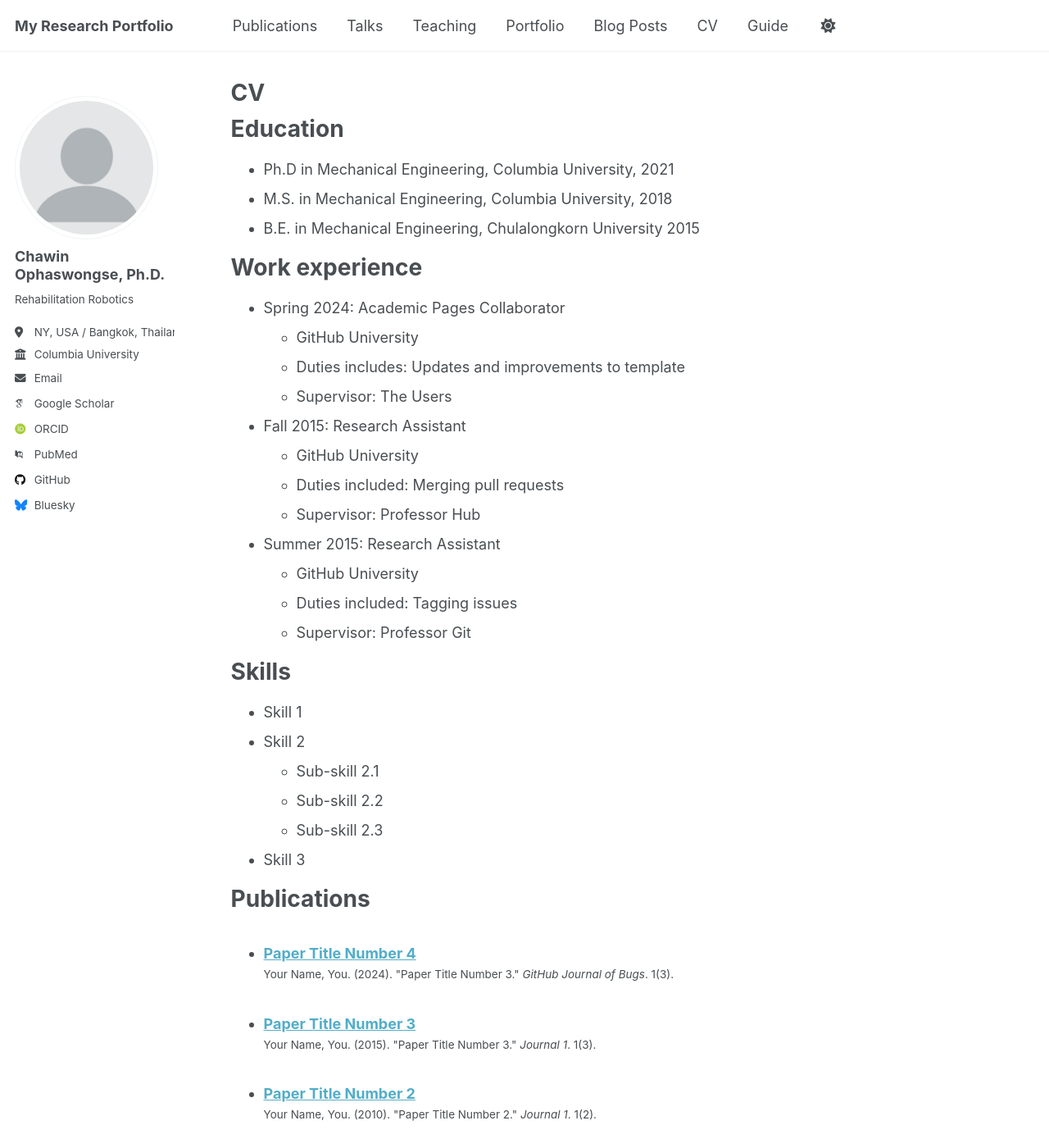
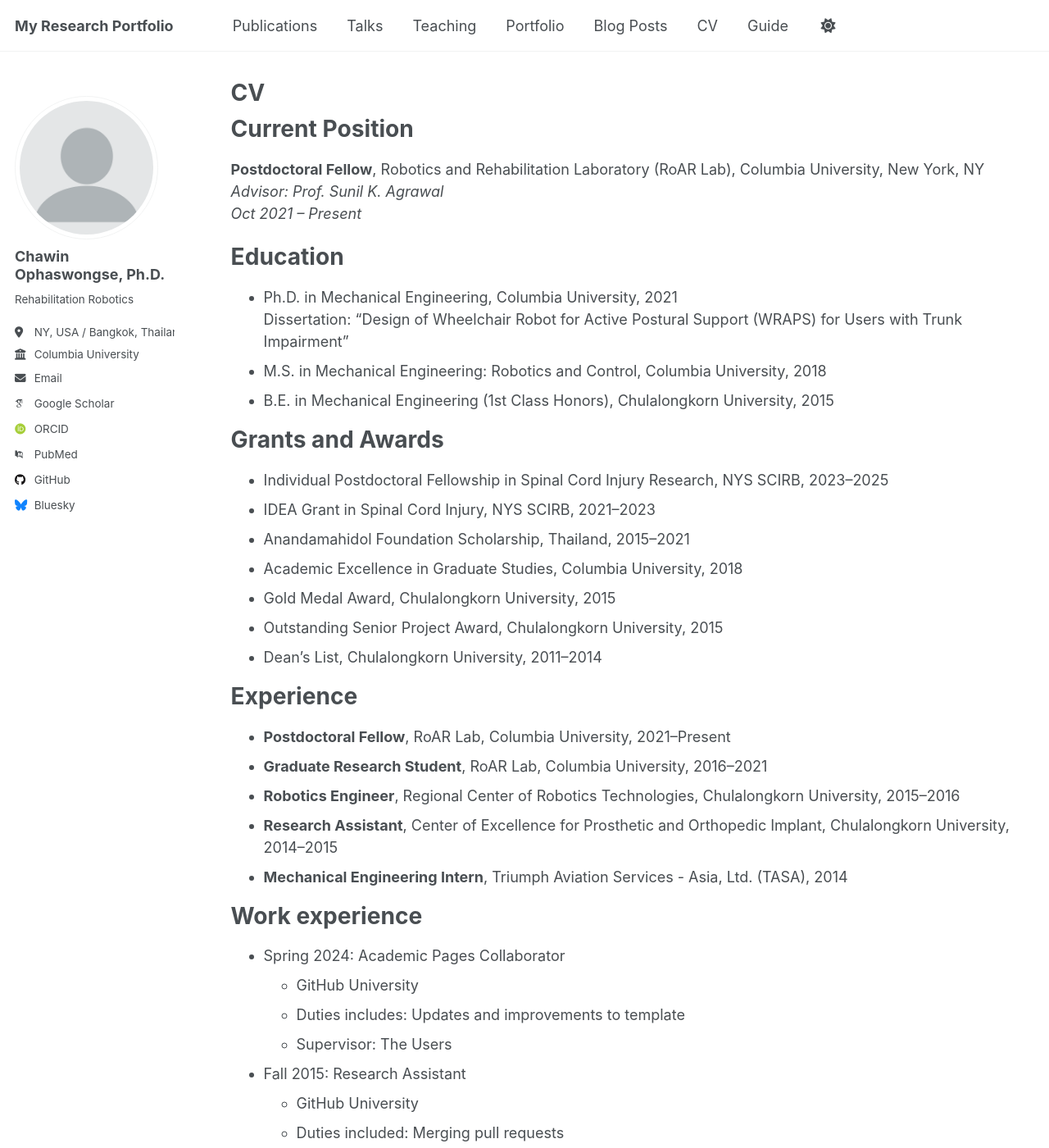
Before and after one commit to ChawinOph/chawin-ophaswongse, a Jekyll site: the page built from _pages/cv.md, in a window 1280 px wide and 1400 px high. Shown: the whole window at 82% size. Built offline with Jekyll 4.4.1, drawn with Linux system fonts in a browser that asks for light colours; some web fonts are replaced; some of the changed text lies outside the part shown.

Commit message:
updated CV more except publication

```diff
--- a/_pages/cv.md
+++ b/_pages/cv.md
@@ -9,11 +9,36 @@ redirect_from:
 
 {% include base_path %}
 
+Current Position
+======
+**Postdoctoral Fellow**, Robotics and Rehabilitation Laboratory (RoAR Lab), Columbia University, New York, NY
+*Advisor: Prof. Sunil K. Agrawal*
+_Oct 2021 – Present_
+
 Education
 ======
-* Ph.D in Mechanical Engineering, Columbia University, 2021
-* M.S. in Mechanical Engineering, Columbia University, 2018
-* B.E. in Mechanical Engineering, Chulalongkorn University 2015
+* Ph.D. in Mechanical Engineering, Columbia University, 2021
+  Dissertation: “Design of Wheelchair Robot for Active Postural Support (WRAPS) for Users with Trunk Impairment”
+* M.S. in Mechanical Engineering: Robotics and Control, Columbia University, 2018
+* B.E. in Mechanical Engineering (1st Class Honors), Chulalongkorn University, 2015
+
+Grants and Awards
+======
+* Individual Postdoctoral Fellowship in Spinal Cord Injury Research, NYS SCIRB, 2023–2025
+* IDEA Grant in Spinal Cord Injury, NYS SCIRB, 2021–2023
+* Anandamahidol Foundation Scholarship, Thailand, 2015–2021
+* Academic Excellence in Graduate Studies, Columbia University, 2018
+* Gold Medal Award, Chulalongkorn University, 2015
+* Outstanding Senior Project Award, Chulalongkorn University, 2015
+* Dean’s List, Chulalongkorn University, 2011–2014
+
+Experience
+======
+* **Postdoctoral Fellow**, RoAR Lab, Columbia University, 2021–Present
+* **Graduate Research Student**, RoAR Lab, Columbia University, 2016–2021
+* **Robotics Engineer**, Regional Center of Robotics Technologies, Chulalongkorn University, 2015–2016
+* **Research Assistant**, Center of Excellence for Prosthetic and Orthopedic Implant, Chulalongkorn University, 2014–2015
+* **Mechanical Engineering Intern**, Triumph Aviation Services - Asia, Ltd. (TASA), 2014
 
 Work experience
 ======
@@ -53,12 +78,24 @@ Talks
     {% include archive-single-talk-cv.html  %}
   {% endfor %}</ul>
 
+Editorial Work
+======
+* Reviewer for IEEE TNSRE, IEEE TBME, IEEE RA-L, IEEE BioRob, IEEE ICRA, IEEE Humanoids, IEEE IROS, ASME JMR, ASME IMECE, Robotica
+
 Teaching
 ======
   <ul>{% for post in site.teaching reversed %}
     {% include archive-single-cv.html %}
   {% endfor %}</ul>
 
-Service and leadership
+Volunteer and Outreach Activities
 ======
-* Currently signed in to 43 different slack teams
+* Mentor, TOM: Columbia University Makeathon, 2020
+* Mentor, Regeneron Science Talent Search (Top 300 Scholar), 2017–2018
+* Mentor, NSF STEM Outreach Program, Marymount High School, 2018
+* Mentor, HkMaker Lab Internship, 2017
+
+Professional Associations
+======
+* Member, American Society of Mechanical Engineers (ASME)
+* Member, Institute of Electrical and Electronics Engineers (IEEE)
```
Also changed, not shown: 1 other file.
